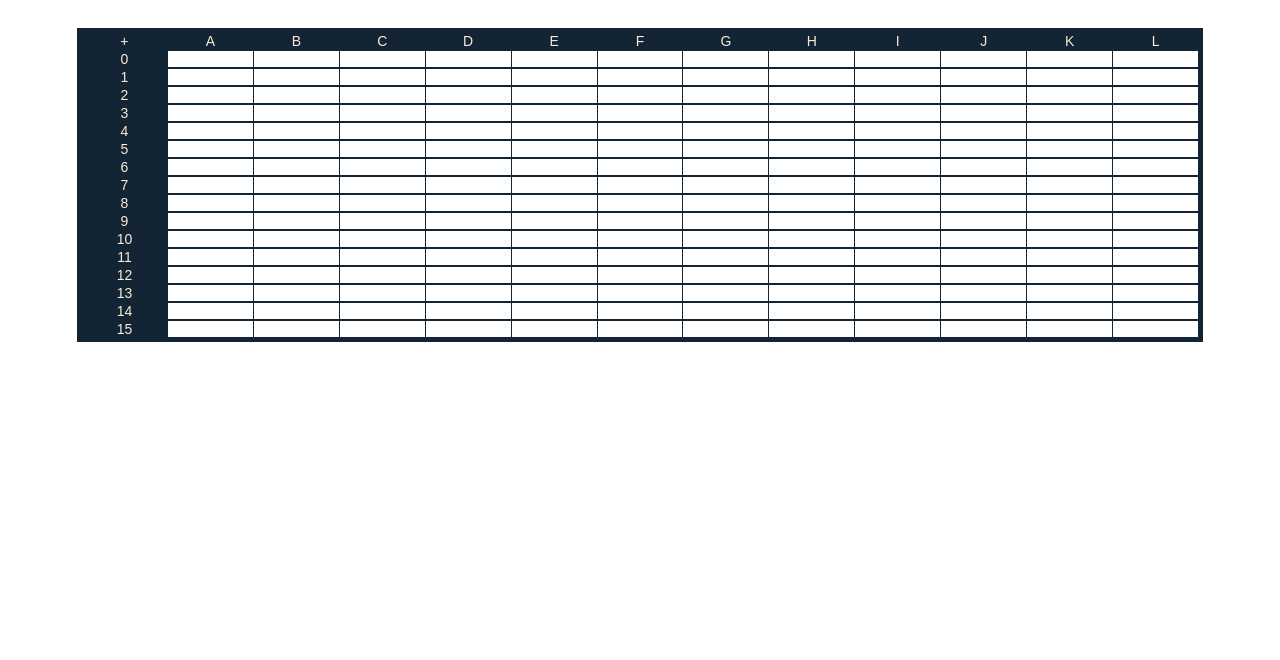
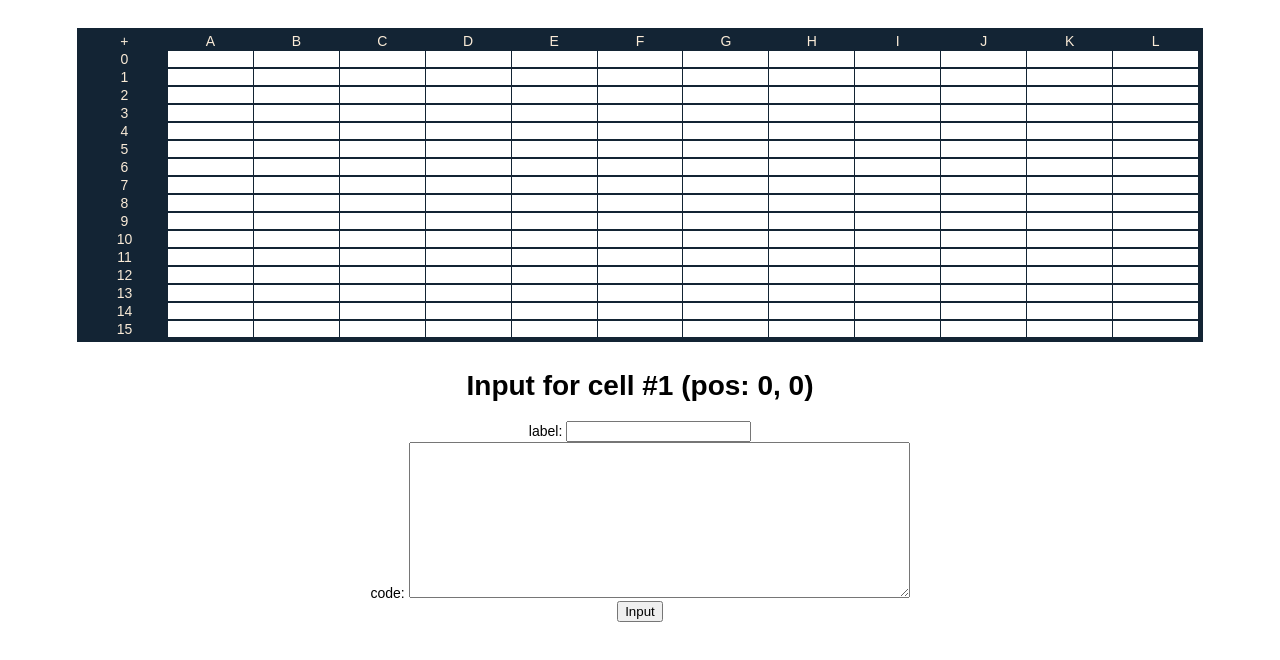
Before and after one commit to lpcz/cell, a React (Create React App) app: page / in a window 1280 px wide. Shown: the top 660 px of the page. Built offline with nearby package versions, Linux system fonts and the light colour scheme.

Commit message:
sheetview has to be refactored

```diff
--- a/src/App.js
+++ b/src/App.js
@@ -1,19 +1,21 @@
 import React, { Component } from 'react';
 import './App.css';
-import Sheet from './Sheet.js'
-import SheetView from './SheetView.js'
+import Sheet from './Sheet.js';
+import SheetView from './SheetView.js';
+
 
 
 class App extends Component {
   constructor(props){
       super(props);
-      this.sheet1 = new Sheet();
+      const sheet1 = new Sheet();
+      this.state = {sheetInView : sheet1};
   }
 
   render() {
     return (
       <div className="App">
-        <SheetView sheet={this.sheet1}/>
+        <SheetView sheet={this.state.sheetInView}/>
       </div>
     );
   }
--- a/src/Cell.js
+++ b/src/Cell.js
@@ -1,10 +1,25 @@
 export default class Cell {
     id;
     label;
-    content = "";
+    output = "";
     code = "";
-    constructor(id, label){
+    constructor(id, col, row, label){
         this.id = id;
         this.label = label;
+        this.col = col;
+        this.row = row;
     }
+
+    //this will set and (re)run the code of the cell
+    setCode(newCode){
+        this.code = newCode;
+        this.run();
+    }
+
+    //RUN!!!!! - that is here we interpret the code
+    run(){
+        this.output = this.code.replace(/"(.*)"/, '$&');
+    }
+
+
 }
--- a/src/CellView.js
+++ b/src/CellView.js
@@ -4,15 +4,13 @@ import './index.css';
 class CellView extends React.Component{
     constructor(props){
         super(props);
-        this.id = props.id;
-        this.content = props.content;
-    }
-    handleClick(){
-
+        this.cell = props.cell;
+        this.content = props.content || props.cell.output || "";
     }
 
+
     render(){
-        return (<div className="square" onClick={this.handleClick} contentEditable >{this.content}</div>);
+        return (<div className="square" onClick={() => this.props.handleFocus(this.cell)} contentEditable >{this.content}</div>);
     }
 }
 
--- /dev/null
+++ b/src/CodeInput.js
@@ -0,0 +1,42 @@
+import React from 'react';
+import Cell from './Cell.js';
+
+class CodeInput extends React.Component {
+    constructor(props){
+        super(props);
+        this.state = {
+            codeText: props.cell.code,
+            label: props.cell.label
+        };
+
+        this.handleChangeCode = this.handleChangeCode.bind(this);
+        this.handleChangeLabel = this.handleChangeLabel.bind(this);
+    }
+
+    handleChangeCode(event) {
+        this.setState({codeText: event.target.value});
+    }
+
+    handleChangeLabel(event) {
+        this.setState({label: event.target.value});
+    }
+
+    render() {
+        return (
+            <>
+            <h1 className="codeInputTitle">Input for cell #{this.props.cell.id} (pos: {this.props.cell.col}, {this.props.cell.row})</h1>
+                label: <input className="codeInputLabel" value={this.state.label}/><br/>
+            code: <textarea name="codeInputTextArea" cols={this.props.cols} rows={this.props.rows} value={this.state.codeText} onChange={this.handleChangeCode}/><br/>
+                <button onClick={(e) => this.props.handleSubmit(e, this.state.codeText)}>Input</button>
+            </>
+        );
+    }
+}
+
+CodeInput.defaultProps = {
+    cell: new Cell(),
+    cols: 60,
+    rows: 10
+};
+
+export default CodeInput;
--- a/src/Sheet.js
+++ b/src/Sheet.js
@@ -7,10 +7,17 @@ export default class Sheet {
         this.rowNum = rowNum;
         this.size = colNum*rowNum;
         this.cellMap = new Map();
+        this.cellCounter = 1; //0 is for the default Cell
+    }
+
+    createNewCell(col, row, label){
+        const newCell = new Cell(this.cellCounter++, col, row, label);
+        this.cellMap.set(Sheet.posToKey(col, row), newCell);
+        return newCell;
     }
 
     getCellByPos(col, row){
-        return this.cellMap.get(Sheet.posToKey(col, row));
+        return this.cellMap.get(Sheet.posToKey(col, row));// || new Cell(this.cellCounter++, col, row, "getCellByPos created me");
     }
 
     //e.g "A0", "a3", "C7" -> cell obj
--- a/src/SheetView.js
+++ b/src/SheetView.js
@@ -2,34 +2,63 @@ import React from 'react';
 import './index.css';
 import CellView from './CellView.js';
 import Sheet from './Sheet';
+import CodeInput from './CodeInput.js';
+import Cell from './Cell.js';
 
 class SheetView extends React.Component {
     constructor(props){
         super(props);
         this.sheet = props.sheet;
+        this.state = {cellInFocus: this.sheet.createNewCell(0, 0)};
+
+        this.handleSubmit = this.handleSubmit.bind(this);
+        this.handleFocus = this.handleFocus.bind(this);
+    }
+
+    //called when the focused cell's code is changed by a CodeInput component
+    handleSubmit(event, newCode, label) {
+        let c = this.state.cellInFocus;
+        if (c.id === 0){
+            c = this.sheet.createNewCell(c.col, c.row, label);
+        }
+        alert('input: ' + newCode);
+        c.setCode(newCode);
+        this.setState({cellInFocus: c});
+        // event.preventDefault();
+    }
+
+    handleFocus(newCellInFocus){
+        this.setState({cellInFocus: newCellInFocus})
+        //Todo: outline the corresponding col and row label 'cells', as a visual help
     }
 
     createTable(){
         let cells = [];
         const colNum = this.sheet.colNum;
         const rowNum = this.sheet.rowNum;
+        const zeroCell = new Cell(0);
 
-        cells.push(<div className="columnLabel">+</div>) //corner element, i will find some use for it (new sheet (+) ? )
+        cells.push(<div className="columnLabel">+</div>) //corner element, (select all, standard functionality)
         for (let i = 0; i < colNum; i++) {
             cells.push(<div className="columnLabel">{String.fromCharCode(65+i)}</div>);
         }
         for (let i = 0; i < rowNum; i++) {
             cells.push(<div className="rowLabel">{i}</div>); //row label
             for (let j = 0; j < colNum; j++) {
-                const cell = this.sheet.getCellByPos(j, i) || {content: ""};
-                cells.push(<CellView key={Sheet.posToKey(j, i)} content={cell.content}/>);
+                const cell = this.sheet.getCellByPos(j, i) || zeroCell;
+                cells.push(<CellView key={Sheet.posToKey(j, i)} cell={cell} handleFocus={this.handleFocus}/>);
             }
         }
         let tableStyle = {
             gridTemplateColumns: 'repeat(' + (colNum + 1) + ', 1fr)'
         };
-        let tableDiv = (<div id="table" style={tableStyle}>{cells}</div>);
-        return tableDiv;
+        let result = (
+            <>
+                <div id="table" style={tableStyle}>{cells}</div>
+                <CodeInput cell={this.state.cellInFocus} handleSubmit={this.handleSubmit}/>
+            </>
+        );
+        return result;
     }
 
 
```
